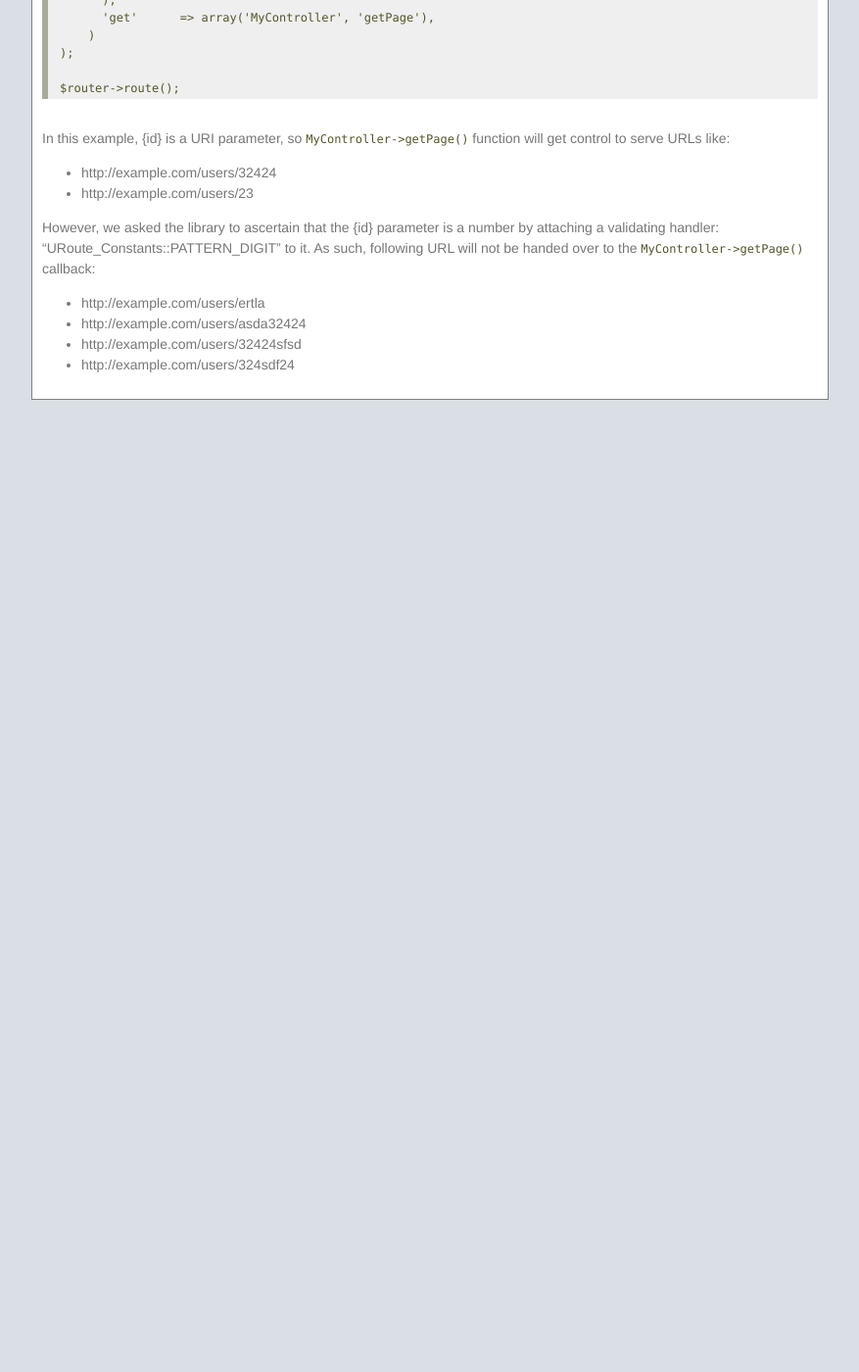
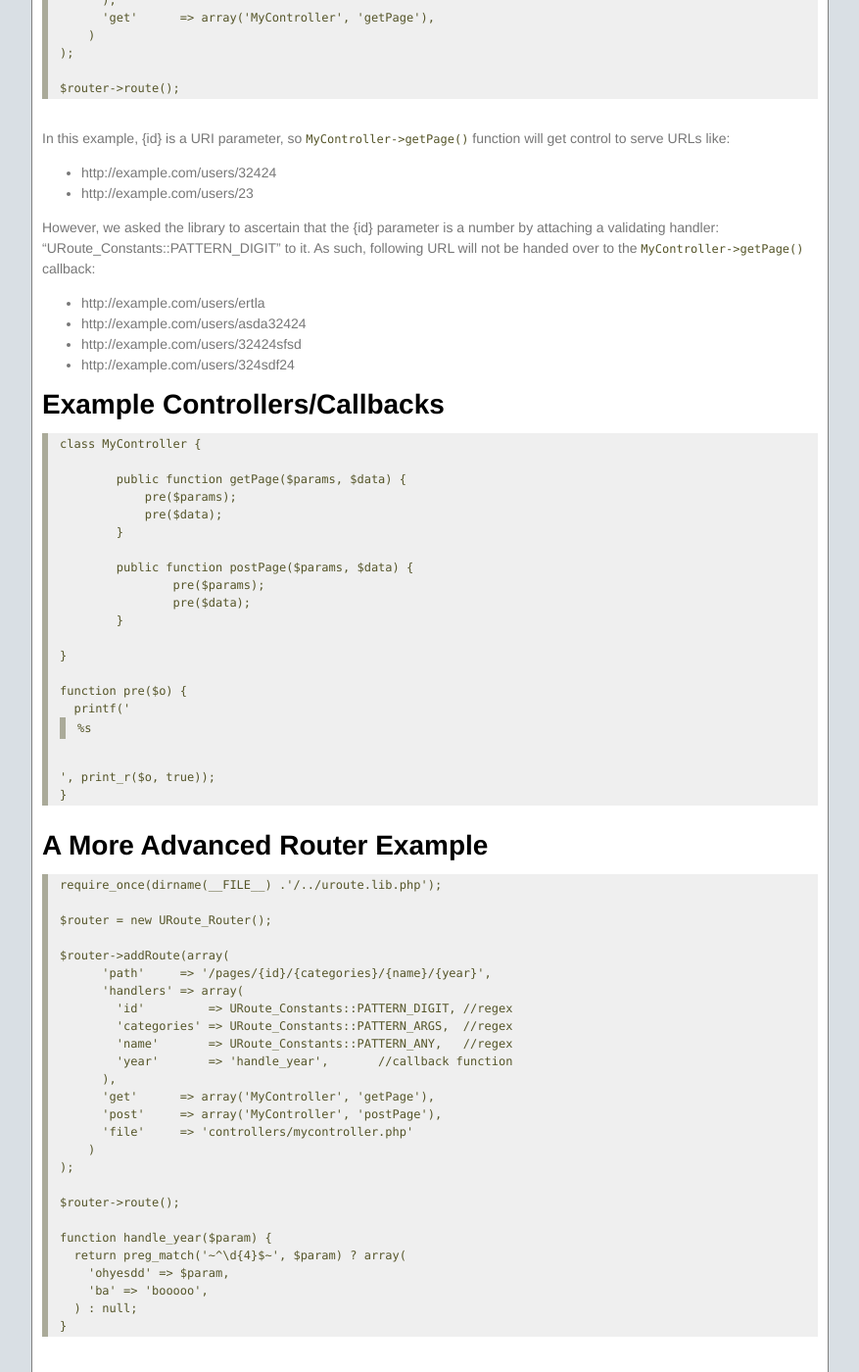
Before and after one commit to ioseb/URoute, a Jekyll site: the page built from index.md, in a window 1280 px wide and 1400 px high, scrolled down 747 px. Shown: the whole window at 98% size, without its empty margins (289-1166 px from the left). Built offline with Jekyll 4.4.1, drawn with Linux system fonts in a browser that asks for light colours; nearby versions of some CDN libraries; Markdown is read by kramdown in place of the engine named in the settings; before the commit the page ends 1173 px from its top, so only the background shows below that.

Commit message:
documentation update

```diff
--- a/index.md
+++ b/index.md
@@ -60,3 +60,56 @@ However, we asked the library to ascertain that the {id} parameter is a number b
 * http://example.com/users/asda32424
 * http://example.com/users/32424sfsd
 * http://example.com/users/324sdf24
+
+# Example Controllers/Callbacks
+
+<pre>
+class MyController {
+
+	public function getPage($params, $data) {
+	    pre($params);
+	    pre($data);
+	}
+
+	public function postPage($params, $data) {
+		pre($params);
+		pre($data);
+	}
+
+}
+
+function pre($o) {
+  printf('<pre>%s</pre>', print_r($o, true));
+}
+</pre>
+
+# A More Advanced Router Example
+
+<pre>
+require_once(dirname(__FILE__) .'/../uroute.lib.php');
+
+$router = new URoute_Router();
+
+$router->addRoute(array(
+      'path'     => '/pages/{id}/{categories}/{name}/{year}',
+      'handlers' => array(
+        'id'         => URoute_Constants::PATTERN_DIGIT, //regex
+        'categories' => URoute_Constants::PATTERN_ARGS,  //regex
+        'name'       => URoute_Constants::PATTERN_ANY,   //regex
+        'year'       => 'handle_year',       //callback function
+      ),
+      'get'      => array('MyController', 'getPage'),
+      'post'     => array('MyController', 'postPage'),
+      'file'     => 'controllers/mycontroller.php'
+    )
+);
+
+$router->route();
+
+function handle_year($param) {
+  return preg_match('~^\d{4}$~', $param) ? array(
+    'ohyesdd' => $param,
+    'ba' => 'booooo',
+  ) : null;
+}
+</pre>
```
